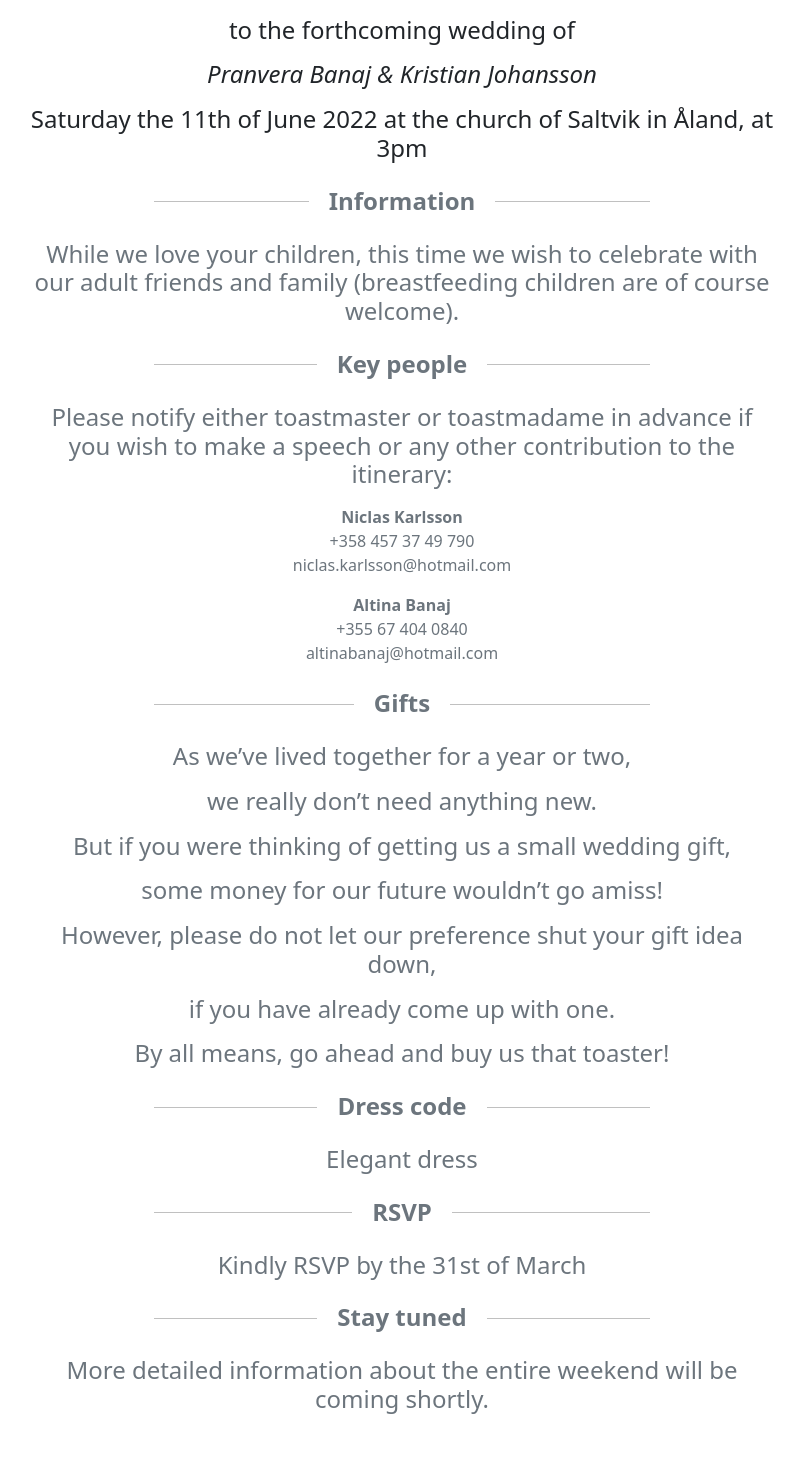
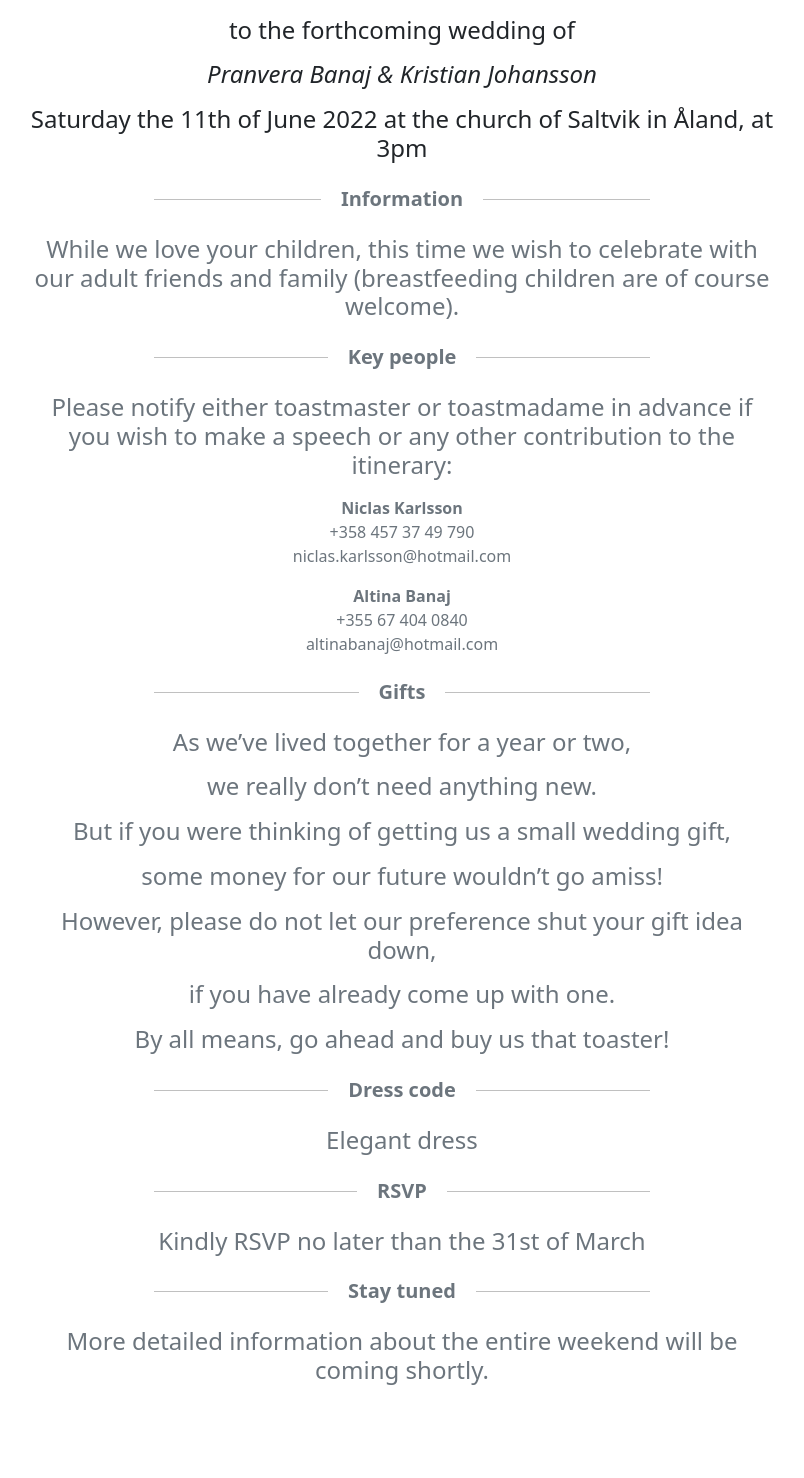
Before and after one commit to jakelamotta/wedding-planner, a Flask app: page / in a window 1280 px wide. Shown: the part 588-2066 px from the top of the page, without its empty margins (238-1042 px from the left). After the commit the page ends 1973 px from the top, so only its background shows below. Run offline with Flask 2, Linux system fonts and the light colour scheme; a user stored in the database is signed in; data comes from the database, SQL or seed files in the repository; data that the repository does not hold is empty; some libraries are stand-ins or nearby versions.

Commit message:
Some styling fixes

```diff
--- a/wedding/templates/index.html
+++ b/wedding/templates/index.html
@@ -23,13 +23,13 @@
 		{{gettext('Saturday the 11th of June 2022 at the church of Saltvik in Åland, at 3pm')}}
 	</p>
 
-	<h2 class="col-md-8 offset-md-2 decorated display-6 mt-4 text-muted fs-4 fw-bold"><span>Information</span></h2>
+	<h2 class="col-md-8 offset-md-2 decorated display-6 mt-4 text-muted fs-5 fw-bold"><span>Information</span></h2>
 
 	<p class="mt-4 display-6 text-muted fs-4">
 		{{gettext('While we love your children, this time we wish to celebrate with our adult friends and family (breastfeeding children are of course welcome).')}}
 	</p>
 
-	<h2 class="col-md-8 offset-md-2 decorated display-6 mt-4 text-muted fs-4 fw-bold"><span>Key people</span></h2>
+	<h2 class="col-md-8 offset-md-2 decorated display-6 mt-4 text-muted fs-5  fw-bold"><span>Key people</span></h2>
 
 	<p class="mt-4 display-6 text-muted fs-4">
 		{{gettext('Please notify either toastmaster or toastmadame in advance if you wish to make a speech or any other
@@ -57,7 +57,7 @@
 		<div>altinabanaj@hotmail.com</div>
 	</div>
 
-	<h2 class="col-md-8 offset-md-2 decorated display-6 mt-4 text-muted fs-4 fw-bold"><span>Gifts</span></h2>
+	<h2 class="col-md-8 offset-md-2 decorated display-6 mt-4 text-muted fs-5  fw-bold"><span>Gifts</span></h2>
 
 	<p class="mt-4 display-6 text-muted fs-4">
 		{{gettext('As we’ve lived together for a year or two,')}}
@@ -86,19 +86,19 @@
 		{{gettext('By all means, go ahead and buy us that toaster! ')}}
 	</p>
 
-	<h2 class="col-md-8 offset-md-2 decorated display-6 mt-4 text-muted fs-4 fw-bold"><span>Dress code</span></h2>
+	<h2 class="col-md-8 offset-md-2 decorated display-6 mt-4 text-muted fs-5  fw-bold"><span>Dress code</span></h2>
 
 	<p class="mt-4 display-6 text-muted fs-4">
 		{{gettext('Elegant dress')}}
 	</p>
 
-	<h2 class="col-md-8 offset-md-2 decorated display-6 mt-4 text-muted fs-4 fw-bold"><span>RSVP</span></h2>
+	<h2 class="col-md-8 offset-md-2 decorated display-6 mt-4 text-muted fs-5  fw-bold"><span>RSVP</span></h2>
 
 	<p class="mt-4 display-6 text-muted fs-4">
-		Kindly RSVP by the 31st of March
+		Kindly RSVP no later than the 31st of March
 	</p>
 
-	<h2 class="col-md-8 offset-md-2 decorated display-6 mt-4 text-muted fs-4 fw-bold"><span>Stay tuned</span></h2>
+	<h2 class="col-md-8 offset-md-2 decorated display-6 mt-4 text-muted fs-5  fw-bold"><span>Stay tuned</span></h2>
 
 	<p class="mt-4 display-6 text-muted fs-4">
 		{{gettext('More detailed information about the entire weekend will be coming shortly.')}}
```
